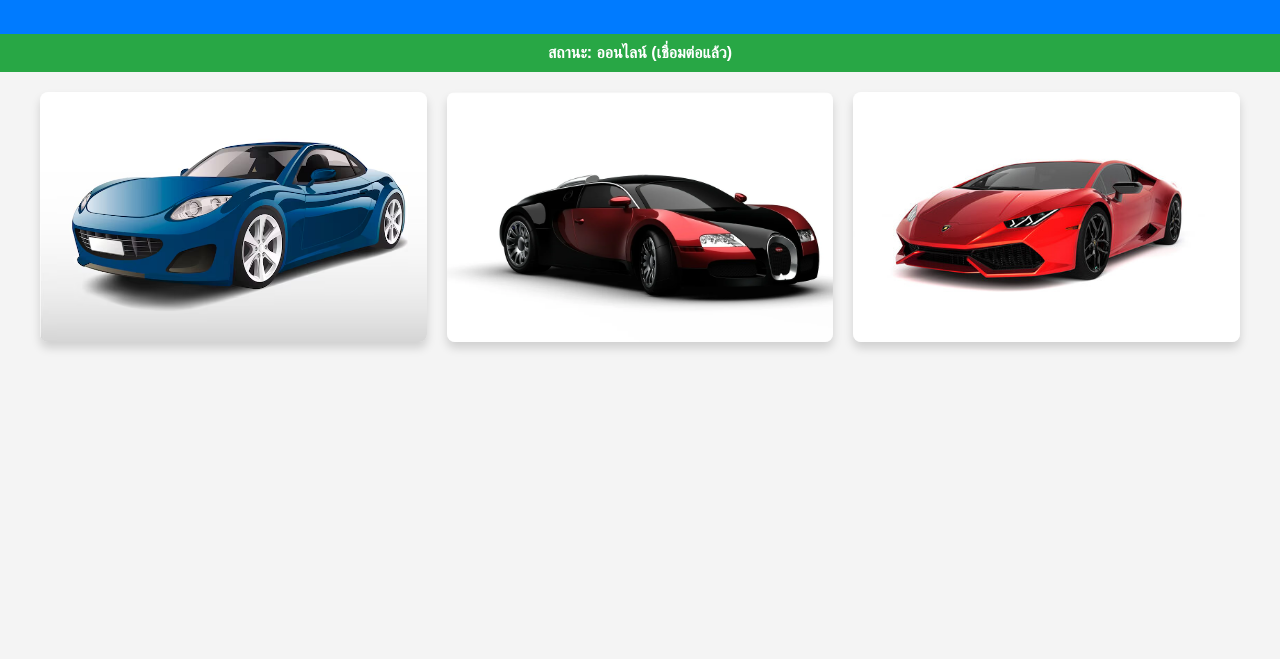
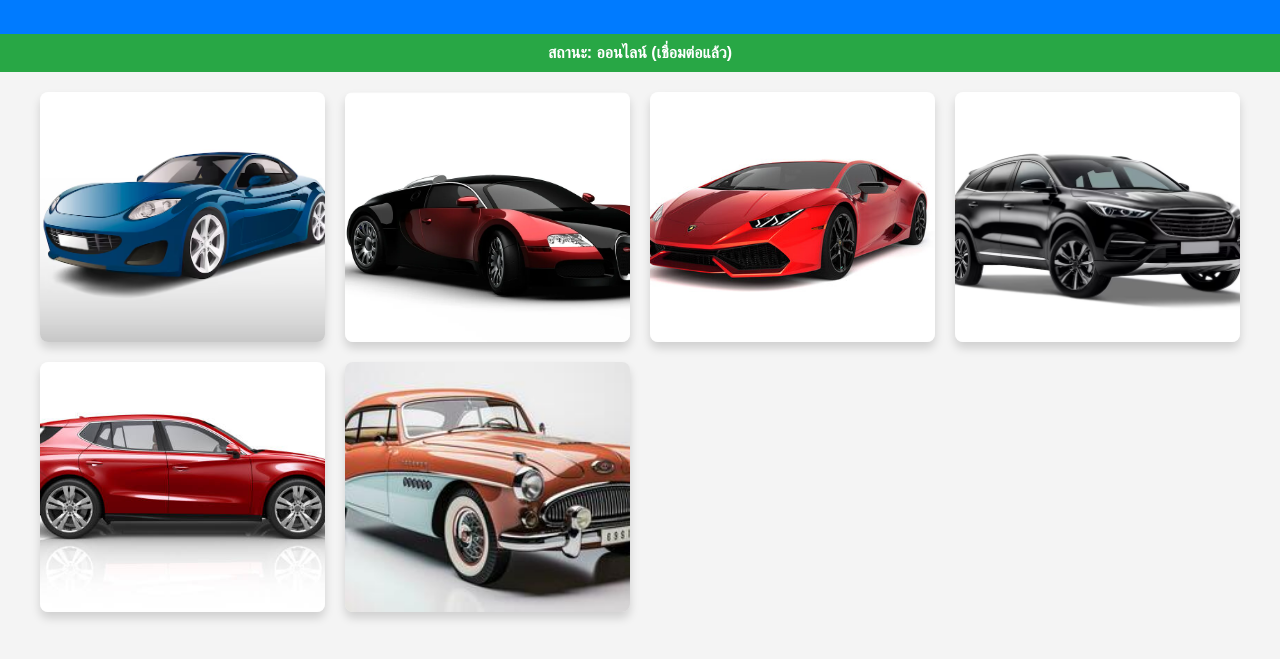
Before and after one commit to KittipopPhetburi/progressive-web-app, a plain HTML site: page index.html in a window 1280 px wide. Shown: the part 77-736 px from the top of the page. Drawn offline with Linux system fonts and the light colour scheme.

Commit message:
Add files via upload

```diff
--- a/index.html
+++ b/index.html
@@ -23,6 +23,9 @@
         <img src="images/photo1.jpg" alt="รูปภาพที่ 1" loading="lazy">
         <img src="images/photo2.jpg" alt="รูปภาพที่ 2" loading="lazy">
         <img src="images/photo3.jpg" alt="รูปภาพที่ 3" loading="lazy">
+        <img src="images/photo4.jpg" alt="รูปภาพที่ 4" loading="lazy">
+        <img src="images/photo5.jpg" alt="รูปภาพที่ 5" loading="lazy">
+        <img src="images/photo6.jpg" alt="รูปภาพที่ 6" loading="lazy">
         </main>
 
     <script src="app.js"></script>
```
